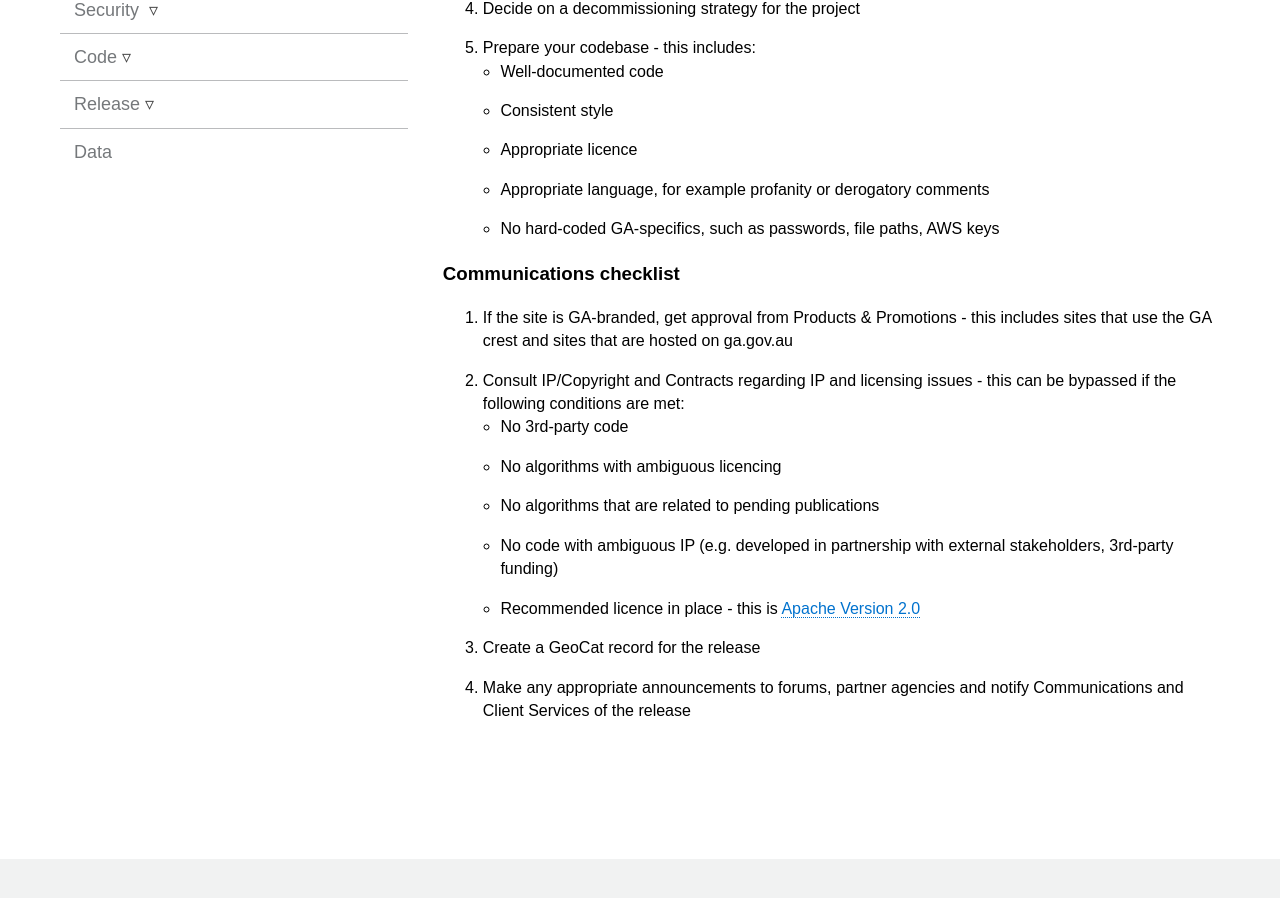
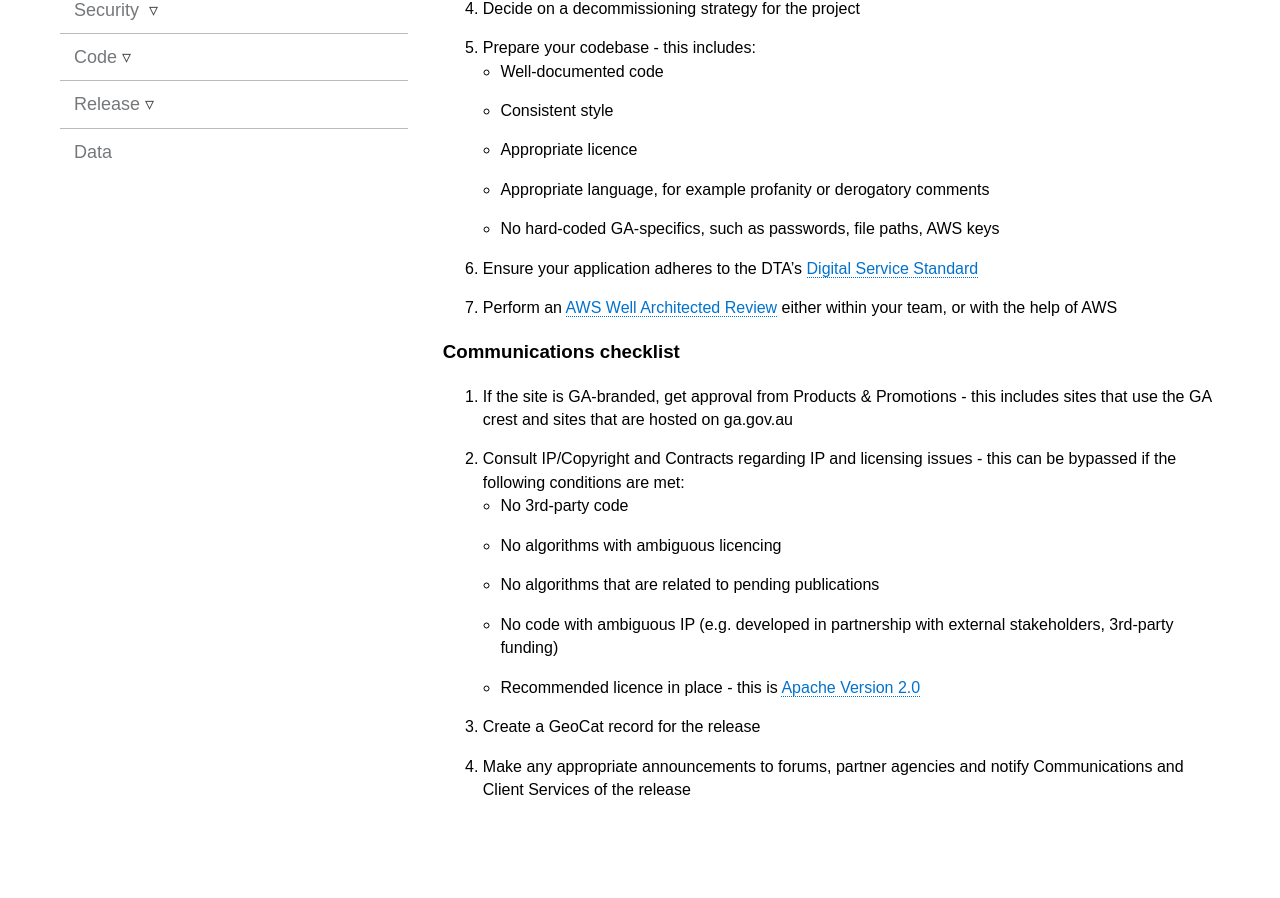
Before and after one commit to GeoscienceAustralia/cloud, a Jekyll site: the page built from docs/_pages/app_release_sub.md, in a window 1280 px wide and 900 px high, scrolled down 392 px. Built offline with Jekyll 4.4.1, drawn with Linux system fonts in a browser that asks for light colours; nearby versions of some CDN libraries.

Commit message:
Add WAR and DSS links

```diff
--- a/docs/_pages/app_release_sub.md
+++ b/docs/_pages/app_release_sub.md
@@ -16,6 +16,8 @@ permalink: cloud/release_checklist_sub.html
   * Appropriate licence
   * Appropriate language, for example profanity or derogatory comments
   * No hard-coded GA-specifics, such as passwords, file paths, AWS keys
+1. Ensure your application adheres to the DTA's [Digital Service Standard](https://www.dta.gov.au/standard/)
+1. Perform an [AWS Well Architected Review](https://d0.awsstatic.com/whitepapers/architecture/AWS_Well-Architected_Framework.pdf) either within your team, or with the help of AWS
 
 ### Communications checklist
 
```
